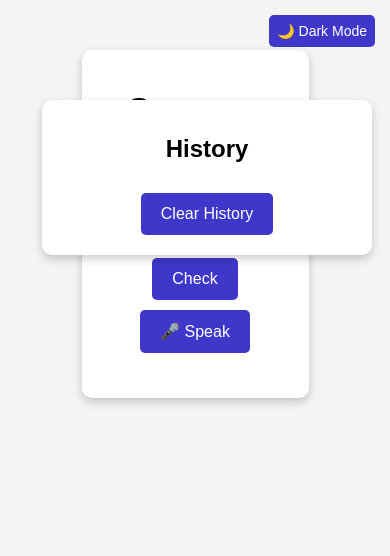
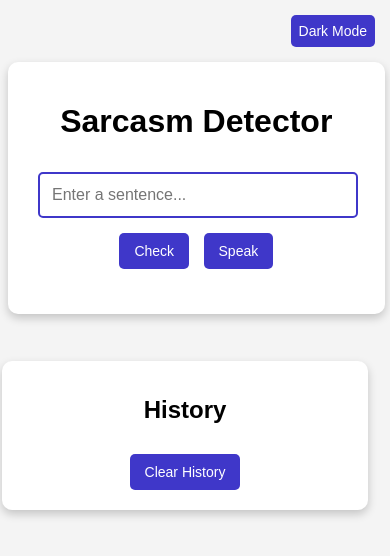
Before and after one commit to Prathaam08/Sarcasm_Detection_ML, a Flask app: page / in a window 390 px wide. Shown: the top 556 px of the page. Run offline with Flask 3, Linux system fonts and the light colour scheme; parts of the project's set-up code (start-up, migrations or seed data) failed here and were passed over.

Commit message:
Update index.html

```diff
--- a/templates/index.html
+++ b/templates/index.html
@@ -1,192 +1,4 @@
-<!--
-
-
-<!DOCTYPE html>
-<html lang="en">
-<head>
-    <meta charset="UTF-8">
-    <meta name="viewport" content="width=device-width, initial-scale=1.0">
-    <title>Sarcasm Detector</title>
-    <style>
-        body {
-            font-family: Arial, sans-serif;
-            text-align: center;
-            margin-top: 50px;
-            background-color: #f4f4f4;
-            transition: background 0.3s, color 0.3s;
-            position: relative;
-        }
-        .container {
-            background: white;
-            padding: 20px;
-            border-radius: 10px;
-            box-shadow: 0px 4px 10px rgba(0, 0, 0, 0.2);
-            width: 50%;
-            margin: auto;
-            transition: background 0.3s, color 0.3s;
-        }
-        input[type="text"] {
-            width: 75%;
-            padding: 12px;
-            margin: 10px;
-            border: 2px solid #3f37c9;
-            border-radius: 5px;
-            font-size: 16px;
-        }
-        button {
-            padding: 12px 20px;
-            background: #3f37c9;
-            color: white;
-            border: none;
-            border-radius: 5px;
-            font-size: 16px;
-            cursor: pointer;
-            transition: 0.3s;
-            margin: 5px;
-        }
-        button:hover {
-            background: #2a2ba0;
-        }
-        .result, .history {
-            margin-top: 20px;
-            font-size: 18px;
-        }
-        .loading {
-            display: none;
-            color: #3f37c9;
-            font-size: 18px;
-            font-weight: bold;
-            margin-top: 10px;
-        }
-        .dark-mode {
-            background-color: #222;
-            color: white;
-        }
-        .dark-mode .container {
-            background-color: #333;
-            color: white;
-        }
-        .toggle-dark {
-            position: fixed;
-            top: 10px;
-            right: 10px;
-            padding: 8px;
-            font-size: 14px;
-            cursor: pointer;
-        }
-        .history-container {
-            position: absolute;
-            right: 10px;
-            top: 50px;
-            width: 300px;
-            max-height: 400px;
-            overflow-y: auto;
-            background: white;
-            padding: 15px;
-            border-radius: 10px;
-            box-shadow: 0px 4px 10px rgba(0, 0, 0, 0.2);
-        }
-        .dark-mode .history-container {
-            background: #333;
-            color: white;
-        }
-        .clear-history {
-            background: #3f37c9;
-            margin-top: 10px;
-        }
-        .clear-history:hover {
-            background: darkred;
-        }
-    </style>
-</head>
-<body>
-    <button class="toggle-dark" onclick="toggleDarkMode()">🌙 Dark Mode</button>
-
-    <div class="container">
-        <h1>Sarcasm Detector</h1>
-        <form onsubmit="checkSarcasm(event)">
-            <input type="text" id="sentence" placeholder="Enter a sentence..." required>
-            <button type="submit">Check</button>
-            <button type="button" onclick="startSpeechRecognition()">🎤 Speak</button>
-        </form>
-        <div id="loading" class="loading">Checking...</div>
-        <div id="result" class="result"></div>
-        <div id="explanation" class="result" style="font-size: 16px; color: gray;"></div>
-    </div>
-
-    <div class="history-container">
-        <h2>History</h2>
-        <div id="history" class="history"></div>
-        <button class="clear-history" onclick="clearHistory()">Clear History</button>
-    </div>
-
-    <script>
-        function checkSarcasm(event) {
-            event.preventDefault();
-
-            let sentence = document.getElementById("sentence").value;
-            if (!sentence) return;
-
-            document.getElementById("loading").style.display = "block";
-            document.getElementById("result").innerHTML = "";
-            document.getElementById("explanation").innerHTML = "";
-
-            fetch("/predict", {
-                method: "POST",
-                body: JSON.stringify({ text: sentence }),
-                headers: { "Content-Type": "application/json" }
-            })
-            .then(response => response.json())
-            .then(data => {
-                document.getElementById("loading").style.display = "none";
-                document.getElementById("result").innerHTML =
-                    `Prediction: <strong>${data.sarcasm}</strong>`;
-
-                document.getElementById("explanation").innerHTML =
-                    `Explanation: ${data.explanation}`;
-
-                let historyDiv = document.getElementById("history");
-                let entry = document.createElement("p");
-                entry.innerHTML = `"<strong>${sentence}</strong>" → <em>${data.sarcasm}</em>`;
-                historyDiv.prepend(entry);
-            })
-            .catch(error => {
-                document.getElementById("loading").style.display = "none";
-                document.getElementById("result").innerHTML = "Error!";
-                console.error("Error:", error);
-            });
-        }
-
-        function startSpeechRecognition() {
-            if (!("webkitSpeechRecognition" in window)) {
-                alert("Speech recognition not supported in your browser.");
-                return;
-            }
-
-            let recognition = new webkitSpeechRecognition();
-            recognition.lang = "en-US";
-            recognition.start();
-
-            recognition.onresult = function(event) {
-                document.getElementById("sentence").value = event.results[0][0].transcript;
-            };
-        }
-
-        function toggleDarkMode() {
-            document.body.classList.toggle("dark-mode");
-        }
-
-        function clearHistory() {
-            document.getElementById("history").innerHTML = "";
-        }
-    </script>
-</body>
-</html> -->
-
-
-
-
-<!DOCTYPE html>
+<!-- <!DOCTYPE html>
 <html lang="en">
 <head>
     <meta charset="UTF-8">
@@ -421,4 +233,286 @@
     </script>
 
 </body>
+</html> -->
+
+
+<!DOCTYPE html>
+<html lang="en">
+<head>
+    <meta charset="UTF-8">
+    <meta name="viewport" content="width=device-width, initial-scale=1.0">
+    <title>Sarcasm Detector</title>
+    <style>
+        body {
+            font-family: Arial, sans-serif;
+            text-align: center;
+            margin-top: 50px;
+            background-color: #f4f4f4;
+            transition: background 0.3s, color 0.3s;
+            position: relative;
+        }
+
+        .container {
+            background: white;
+            padding: 20px;
+            border-radius: 10px;
+            box-shadow: 0px 4px 10px rgba(0, 0, 0, 0.2);
+            width: 90%;
+            max-width: 500px;
+            margin: auto;
+            transition: background 0.3s, color 0.3s;
+            position: relative;
+        }
+
+        .input-container {
+            position: relative;
+            display: inline-block;
+            width: 75%;
+        }
+
+        input[type="text"] {
+            width: 85%;
+            padding: 12px;
+            padding-right: 35px;
+            margin: 10px;
+            border: 2px solid #3f37c9;
+            border-radius: 5px;
+            font-size: 16px;
+        }
+
+        .clear-btn {
+            position: absolute;
+            right: 10px;
+            top: 41%;
+            transform: translateY(-50%);
+            background: none;
+            border: none;
+            font-size: 18px;
+            cursor: pointer;
+            display: none;
+            transition: transform 0.2s ease-in-out;
+        }
+
+        /* Remove any hover effect */
+        .clear-btn:hover {
+            background: none;
+            color: black;
+            transform: translateY(-50%) scale(1.3);
+        }
+
+        input[type="text"]:not(:placeholder-shown) + .clear-btn {
+            display: inline;
+        }
+
+        button {
+            padding: 12px 20px;
+            background: #3f37c9;
+            color: white;
+            border: none;
+            border-radius: 5px;
+            font-size: 16px;
+            cursor: pointer;
+            transition: 0.3s;
+            margin: 5px;
+        }
+
+        button:hover {
+            background: #2a2ba0;
+        }
+
+        .result, .history {
+            margin-top: 20px;
+            font-size: 18px;
+        }
+
+        .loading {
+            display: none;
+            color: #3f37c9;
+            font-size: 18px;
+            font-weight: bold;
+            margin-top: 10px;
+        }
+
+        .dark-mode {
+            background-color: #222;
+            color: white;
+        }
+
+        .dark-mode .container {
+            background-color: #333;
+            color: white;
+        }
+
+        .toggle-dark {
+            position: fixed;
+            top: 10px;
+            right: 10px;
+            padding: 8px;
+            font-size: 14px;
+            cursor: pointer;
+        }
+
+        .history-container {
+            position: absolute;
+            right: 10px;
+            top: 50px;
+            width: 300px;
+            max-height: 400px;
+            overflow-y: auto;
+            background: white;
+            padding: 15px;
+            border-radius: 10px;
+            box-shadow: 0px 4px 10px rgba(0, 0, 0, 0.2);
+        }
+
+        .dark-mode .history-container {
+            background: #333;
+            color: white;
+        }
+
+        .clear-history {
+            background: #3f37c9;
+            margin-top: 10px;
+        }
+
+        .clear-history:hover {
+            background: darkred;
+        }
+
+        /* Responsive styles */
+        @media (max-width: 768px) {
+            .container {
+                 margin: 62px 0px;
+                width: 90%;
+                max-width: 100%;
+            }
+
+            .history-container {
+                position: relative;
+                width: 90%;
+                max-width: 100%;
+                margin: -65px auto;
+            }
+        }
+
+        @media (max-width: 480px) {
+            .input-container {
+                width: 100%;
+            }
+
+            input[type="text"] {
+                width: 80%;
+            }
+
+            .clear-btn {
+                right: 5px;
+            }
+
+            button {
+                padding: 10px 15px;
+                font-size: 14px;
+            }
+        }
+
+
+    </style>
+</head>
+<body>
+    <button class="toggle-dark" onclick="toggleDarkMode()"> Dark Mode</button>
+
+    <div class="container">
+        <h1>Sarcasm Detector</h1>
+        <form onsubmit="checkSarcasm(event)">
+            <div class="input-container">
+                <input type="text" id="sentence" placeholder="Enter a sentence..." required oninput="toggleClearButton()">
+                <button type="button" class="clear-btn" onclick="clearInput()">×</button>
+            </div>
+            <button type="submit">Check</button>
+            <button type="button" onclick="startSpeechRecognition()"> Speak</button>
+        </form>
+        <div id="loading" class="loading">Checking...</div>
+        <div id="result" class="result"></div>
+        <div id="explanation" class="result" style="font-size: 16px; color: gray;"></div>
+    </div>
+
+    <div class="history-container">
+        <h2>History</h2>
+        <div id="history" class="history"></div>
+        <button class="clear-history" onclick="clearHistory()">Clear History</button>
+    </div>
+
+    <script>
+        function checkSarcasm(event) {
+            event.preventDefault();
+
+            let sentence = document.getElementById("sentence").value;
+            if (!sentence) return;
+
+            document.getElementById("loading").style.display = "block";
+            document.getElementById("result").innerHTML = "";
+            document.getElementById("explanation").innerHTML = "";
+
+            fetch("/predict", {
+                method: "POST",
+                body: JSON.stringify({ text: sentence }),
+                headers: { "Content-Type": "application/json" }
+            })
+            .then(response => response.json())
+            .then(data => {
+                document.getElementById("loading").style.display = "none";
+                document.getElementById("result").innerHTML =
+                    `Prediction: <strong>${data.sarcasm}</strong>`;
+
+                document.getElementById("explanation").innerHTML =
+                    `Explanation: ${data.explanation}`;
+
+                let historyDiv = document.getElementById("history");
+                let entry = document.createElement("p");
+                entry.innerHTML = `"<strong>${sentence}</strong>" → <em>${data.sarcasm}</em>`;
+                historyDiv.prepend(entry);
+            })
+            .catch(error => {
+                document.getElementById("loading").style.display = "none";
+                document.getElementById("result").innerHTML = "Error!";
+                console.error("Error:", error);
+            });
+        }
+
+        function startSpeechRecognition() {
+            if (!("webkitSpeechRecognition" in window)) {
+                alert("Speech recognition not supported in your browser.");
+                return;
+            }
+
+            let recognition = new webkitSpeechRecognition();
+            recognition.lang = "en-US";
+            recognition.start();
+
+            recognition.onresult = function(event) {
+                document.getElementById("sentence").value = event.results[0][0].transcript;
+                toggleClearButton();
+            };
+        }
+
+        function toggleDarkMode() {
+            document.body.classList.toggle("dark-mode");
+        }
+
+        function clearHistory() {
+            document.getElementById("history").innerHTML = "";
+        }
+
+        function clearInput() {
+            document.getElementById("sentence").value = "";
+            toggleClearButton();
+        }
+
+        function toggleClearButton() {
+            let input = document.getElementById("sentence");
+            let clearBtn = document.querySelector(".clear-btn");
+            clearBtn.style.display = input.value ? "inline" : "none";
+        }
+    </script>
+
+</body>
 </html>
```
